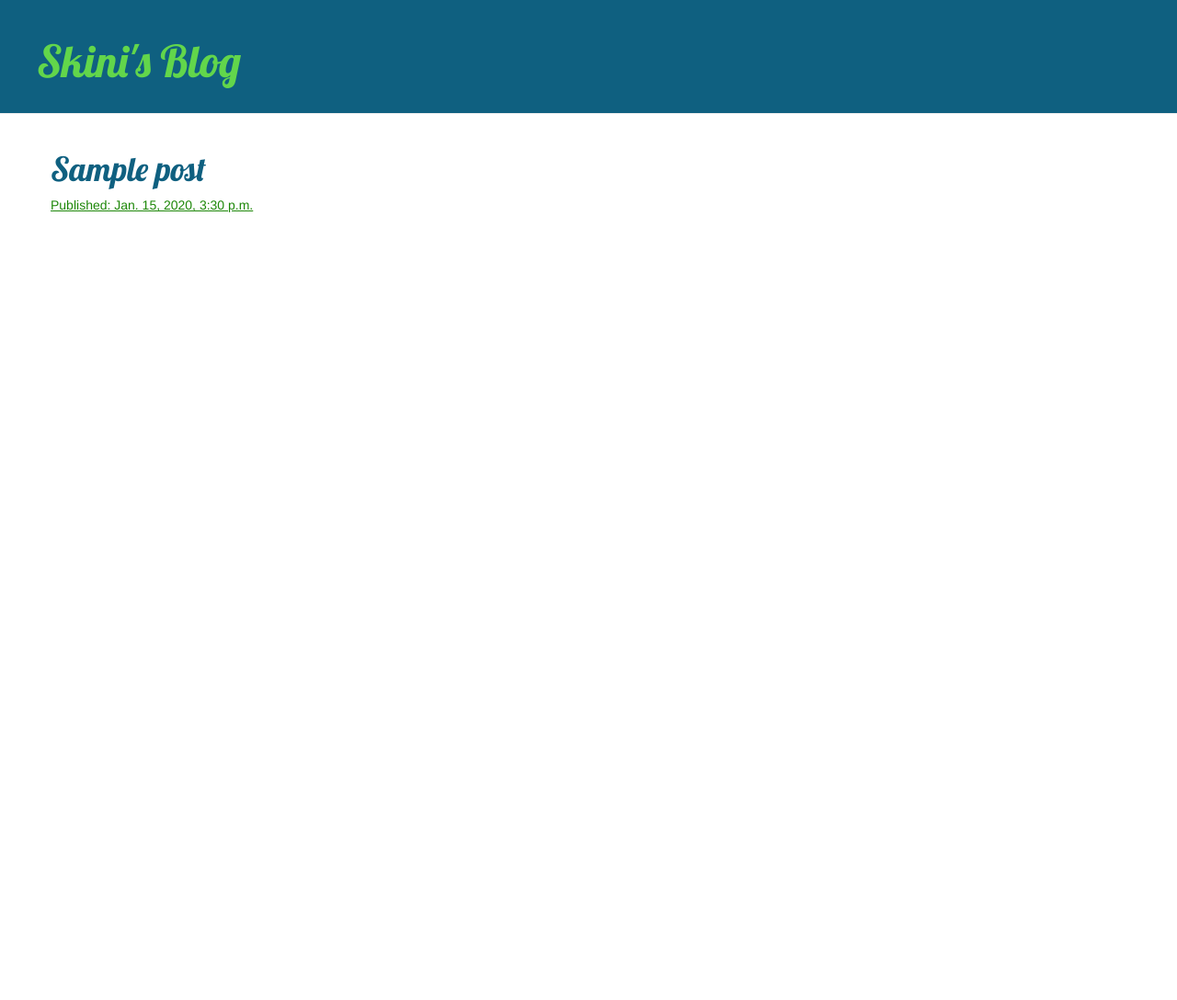
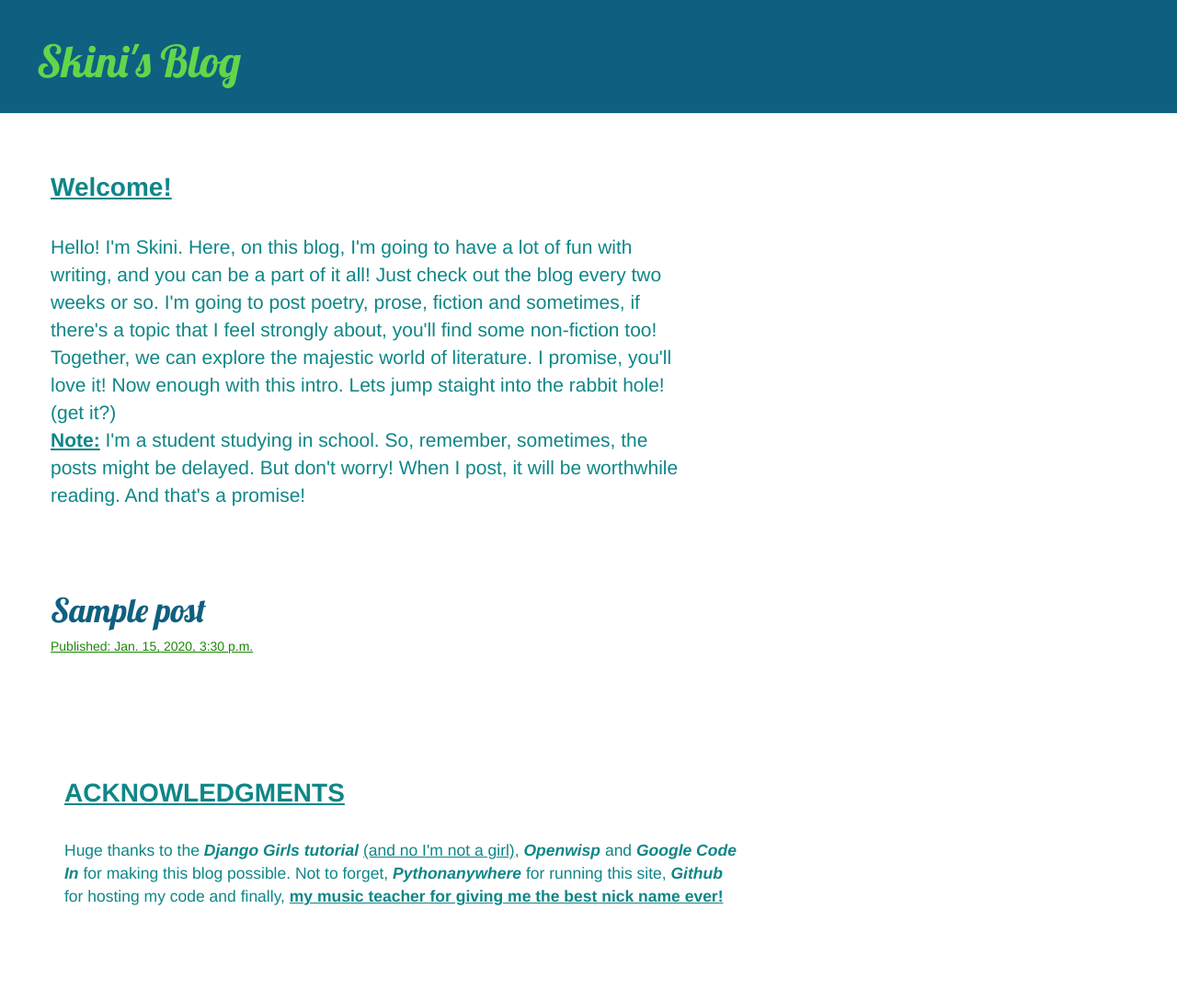
Before and after one commit to BookwormBoy/My-Blog, a Django app: template blog/templates/blog/post_list.html in a window 1280 px wide. Shown: the whole page at 92% size. Before the commit the page ends 231 px from the top, so only its background shows below. Run offline with Django 3.2, Linux system fonts and the light colour scheme; the template is opened without the code that fills it: values that come from a table or form of the project are taken from there, others are empty; tables that the repository leaves empty hold one stand-in row (values such as "Sample post"); some libraries are stand-ins or nearby versions.

Commit message:
Update post_list.html

```diff
--- a/blog/templates/blog/post_list.html
+++ b/blog/templates/blog/post_list.html
@@ -1,14 +1,39 @@
 {% extends 'blog/base.html' %}
 
 {% block content %}
+<p style = "font-size: 2em;  padding-right: 50px; color: #0F8687;"> <br><u><strong>Welcome!</strong></u></p></br>
+<p style = "font-size: 1.5em;  padding-right: 50px; color: #0F8687;">
 
+     Hello! I'm Skini. Here, on this blog, I'm going to have a lot of fun with writing, and you can be a part of it all! Just check out the blog every two weeks or so. I'm going to post poetry, prose, fiction
+     and sometimes, if there's a topic that I feel strongly about, you'll find some non-fiction too! Together, we can explore the majestic world of literature. I promise, you'll love it!
+     Now enough with this intro. Lets jump staight into the rabbit hole! (get it?)
+     <br>
+     <strong><u>Note:</u></strong>  I'm a student studying in school. So, remember, sometimes, the posts might be delayed. But don't worry! When I post, it will be worthwhile reading. And that's a promise!
+</p>
+</br>
+<br>
+</br>
 {% for post in posts %}
     <div class="post">
       <div class="date">
         <h1><a href="{% url 'post_detail' pk=post.pk %}">{{ post.title }}</a></h1>
         <p><u>Published: {{ post.published_date }}</u></p>
+        <br>
+        </br>
 
     </div>
 {% endfor %}
+<p style = "font-size: 2em; padding-left: 15px; color: 0F8687;">
+<br>
+</br>
 
+
+<u><strong>ACKNOWLEDGMENTS</strong></u></p>
+<br>
+
+<p style = "font-size: 1.25em; padding-left: 15px; color: 0F8687;">
+Huge thanks to the <em><strong>Django Girls tutorial</strong></em> <u>(and no I'm not a girl)</u>, <em><strong>Openwisp</strong></em> and <em><strong>Google Code In</strong></em>
+for making this blog possible. Not to forget, <em><strong> Pythonanywhere</strong></em> for running this site, <em><strong>Github</strong></em> for hosting my code and finally, <strong><u>my music teacher for giving me the best
+nick name ever!</u></strong></p>
+</br>
 {% endblock %}
```
